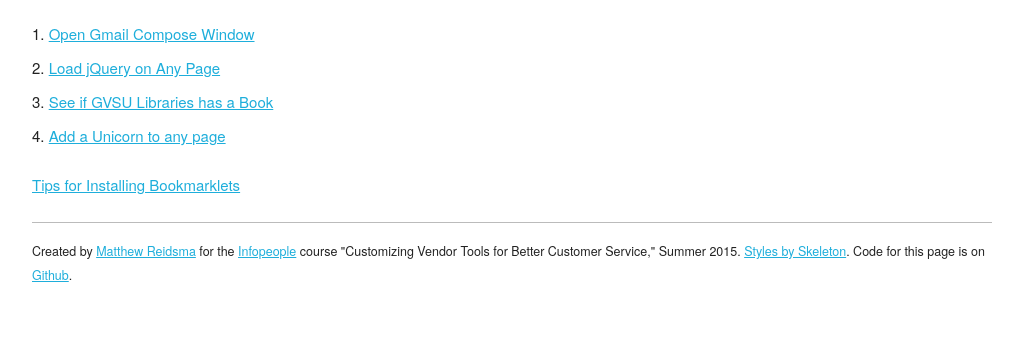
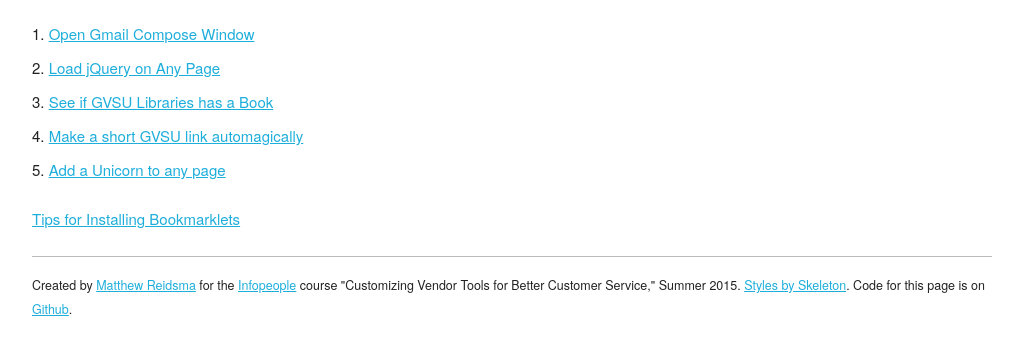
Before and after one commit to mreidsma/bookmarklets, a plain HTML site: page index.html in a window 1280 px wide. Shown: the part 131-486 px from the top of the page, without its empty margins (128-1151 px from the left). Drawn offline with Linux system fonts and the light colour scheme.

Commit message:
Added link to GVSU shortener in index

```diff
--- a/index.html
+++ b/index.html
@@ -19,6 +19,7 @@
 		<li><a href="gmail.html">Open Gmail Compose Window</a></li>
 		<li><a href="jquerify.html">Load jQuery on Any Page</a></li>
 		<li><a href="gvsuhas.html">See if GVSU Libraries has a Book</a></li>
+		<li><a href="gvsushort.html">Make a short GVSU link automagically</a></li>
 		<li><a href="unicorn.html">Add a Unicorn to any page</a></li>
 	</ol>
 
```
